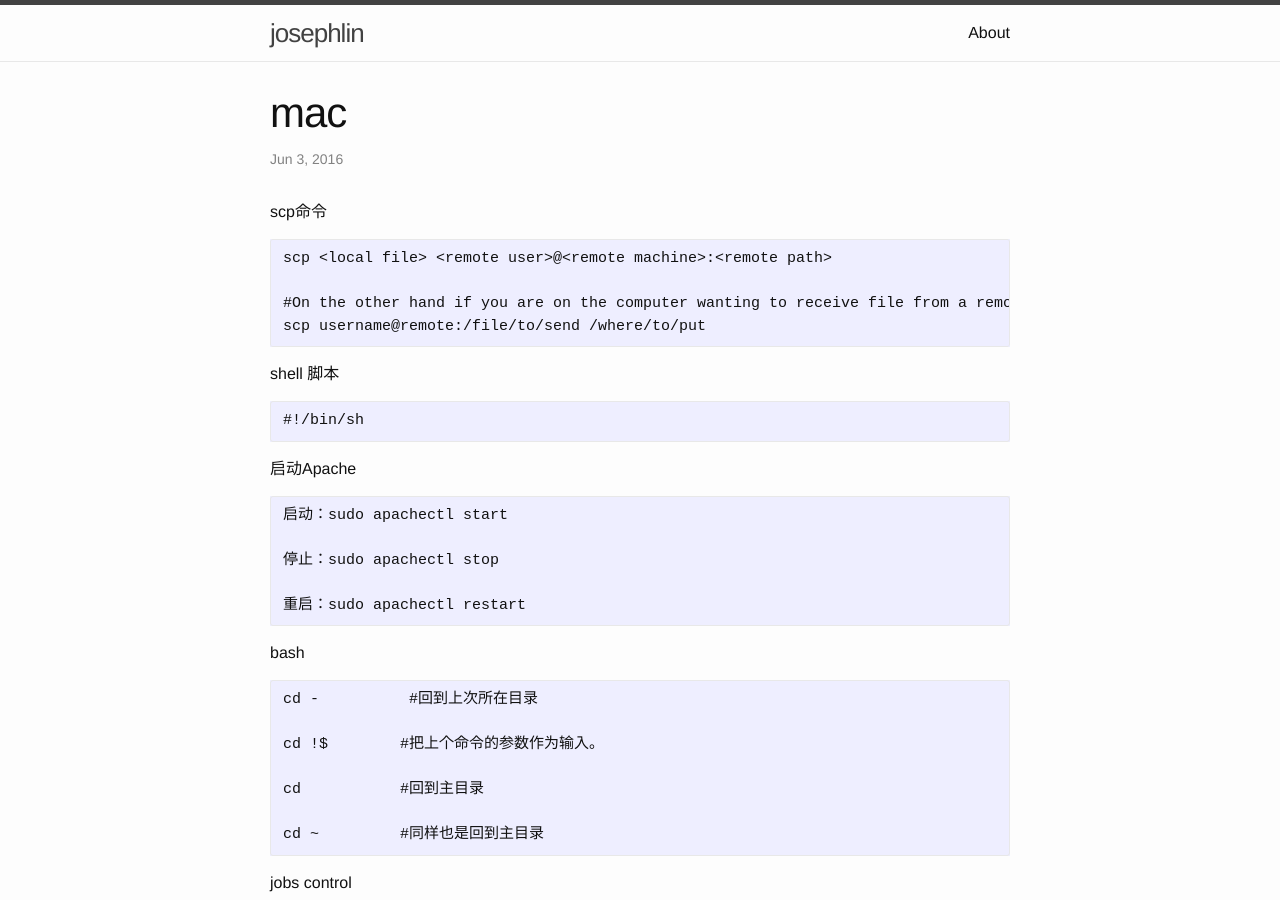
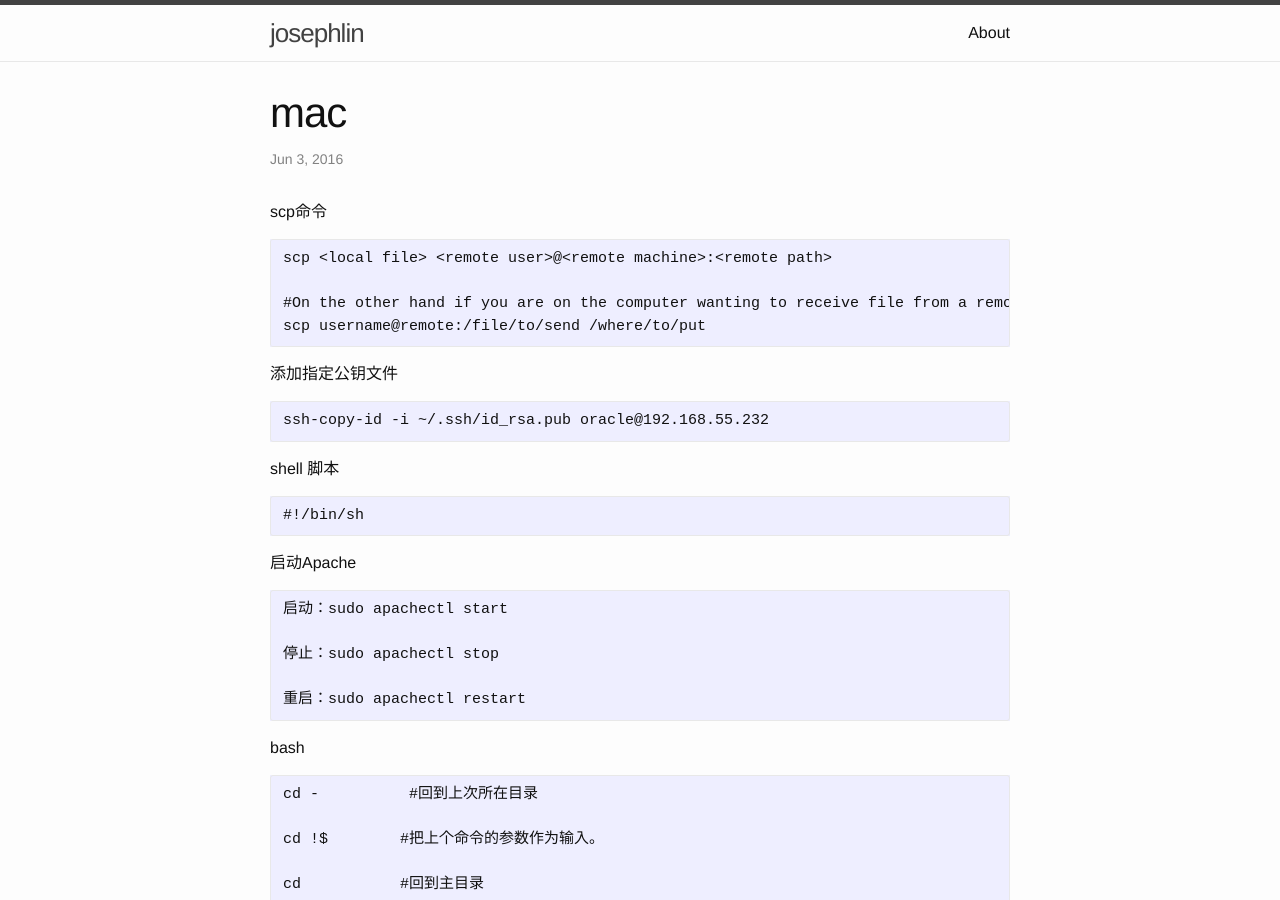
Before and after one commit to josephstalin117/josephstalin117.github.io, a Jekyll site: the page built from _posts/2016-07-03-mac.markdown, in a window 1280 px wide and 900 px high. Built offline with Jekyll 4.4.1, drawn with Linux system fonts in a browser that asks for light colours.

Commit message:
add ssh-copy-id

````diff
--- a/_posts/2016-07-03-mac.markdown
+++ b/_posts/2016-07-03-mac.markdown
@@ -12,6 +12,11 @@
 
 #On the other hand if you are on the computer wanting to receive file from a remote computer
 scp username@remote:/file/to/send /where/to/put
+```
+
+添加指定公钥文件
+```
+ssh-copy-id -i ~/.ssh/id_rsa.pub oracle@192.168.55.232
 ```
 
 shell 脚本
````
